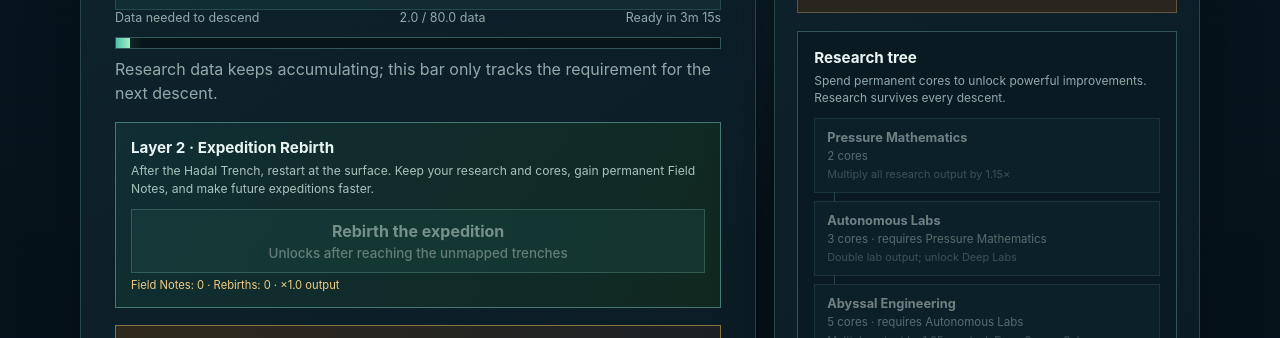
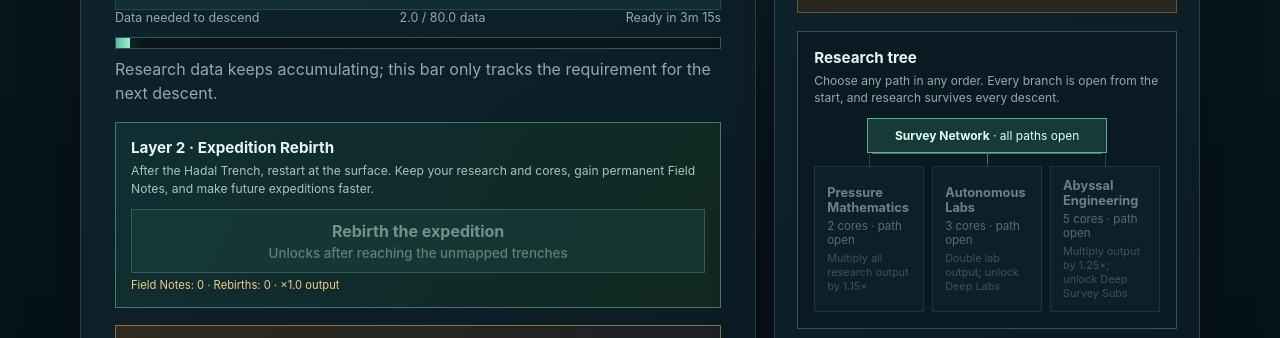
Before and after one commit to Jackaroo3007/Jacketry-Dash-Rewind, a plain HTML site: page index.html in a window 1280 px wide. Shown: the part 612-950 px from the top of the page. Drawn offline with Linux system fonts and the light colour scheme.

Commit message:
ui: branch research tree with open paths

```diff
--- a/index.html
+++ b/index.html
@@ -95,9 +95,12 @@
     .research-tree { margin-top: 18px; padding: 16px; border: 1px solid #315459; background: #0a1a22; }
     .research-tree h3 { margin: 0 0 5px; font-size: .95rem; }
     .research-tree > p { margin: 0 0 12px; color: var(--muted); font-size: .75rem; line-height: 1.45; }
-    .tree-grid { display: grid; gap: 8px; }
-    .research-node { position: relative; width: 100%; padding: 11px 12px; border: 1px solid #31535a; background: #102831; color: #deefeb; text-align: left; cursor: pointer; }
-    .research-node:not(:last-child):after { content: ""; position: absolute; left: 19px; bottom: -9px; z-index: 1; height: 9px; border-left: 1px solid #4a7775; }
+    .tree-root { position: relative; width: min(240px, 85%); margin: 10px auto 0; padding: 9px; border: 1px solid #62a99a; background: #163a38; color: #dcfff2; font-size: .75rem; text-align: center; }
+    .tree-root:after { content: ""; position: absolute; top: 100%; left: 50%; height: 12px; border-left: 1px solid #4a7775; }
+    .tree-grid { position: relative; display: grid; grid-template-columns: repeat(3, minmax(0, 1fr)); gap: 8px; padding-top: 13px; }
+    .tree-grid:before { content: ""; position: absolute; top: 0; left: 16.66%; right: 16.66%; border-top: 1px solid #4a7775; }
+    .research-node { position: relative; width: 100%; min-height: 112px; padding: 11px 12px; border: 1px solid #31535a; background: #102831; color: #deefeb; text-align: left; cursor: pointer; }
+    .research-node:before { content: ""; position: absolute; bottom: 100%; left: 50%; height: 13px; border-left: 1px solid #4a7775; }
     .research-node strong, .research-node span, .research-node small { display: block; }
     .research-node strong { font-size: .8rem; }
     .research-node span { margin-top: 4px; color: #a6c7c0; font-size: .72rem; }
@@ -130,6 +133,10 @@
       .layout { grid-template-columns: 1fr; }
       .side-panel { order: 2; }
       .map-panel { order: 3; }
+      .tree-grid { grid-template-columns: 1fr; padding: 12px 0 0 18px; }
+      .tree-grid:before { top: 0; bottom: 0; left: 7px; right: auto; border-top: 0; border-left: 1px solid #4a7775; }
+      .research-node { min-height: 0; }
+      .research-node:before { left: auto; right: 100%; bottom: 50%; width: 11px; height: 0; border-left: 0; border-top: 1px solid #4a7775; }
       .route { grid-template-columns: repeat(2, minmax(0, 1fr)); }
       .route-stop:last-child { grid-column: span 2; }
     }
@@ -239,16 +246,17 @@
         </div>
         <section class="research-tree" aria-labelledby="researchTitle">
           <h3 id="researchTitle">Research tree</h3>
-          <p>Spend permanent cores to unlock powerful improvements. Research survives every descent.</p>
+          <p>Choose any path in any order. Every branch is open from the start, and research survives every descent.</p>
+          <div class="tree-root"><strong>Survey Network</strong> · all paths open</div>
           <div class="tree-grid">
             <button class="research-node" id="researchPressure" type="button">
               <strong>Pressure Mathematics</strong><span id="pressureStatus">2 cores</span><small>Multiply all research output by 1.15×</small>
             </button>
             <button class="research-node" id="researchLabs" type="button">
-              <strong>Autonomous Labs</strong><span id="labsResearchStatus">3 cores · requires Pressure Mathematics</span><small>Double lab output; unlock Deep Labs</small>
+              <strong>Autonomous Labs</strong><span id="labsResearchStatus">3 cores</span><small>Double lab output; unlock Deep Labs</small>
             </button>
             <button class="research-node" id="researchAbyssal" type="button">
-              <strong>Abyssal Engineering</strong><span id="abyssalStatus">5 cores · requires Autonomous Labs</span><small>Multiply output by 1.25×; unlock Deep Survey Subs</small>
+              <strong>Abyssal Engineering</strong><span id="abyssalStatus">5 cores</span><small>Multiply output by 1.25×; unlock Deep Survey Subs</small>
             </button>
           </div>
         </section>
@@ -311,8 +319,8 @@
       const freshState = () => ({ depth: 0, data: 0, labs: 0, subs: 0, advancedLabs: 0, deepSubs: 0, cores: 0, coreLevels: 0, research: [], fieldNotes: 0, rebirths: 0, archiveSeals: 0, archiveAscensions: 0, lastTick: Date.now() });
       const RESEARCH = [
         { id: "pressure", label: "Pressure Mathematics", button: "researchPressure", status: "pressureStatus", cost: 2, requires: null },
-        { id: "labs", label: "Autonomous Labs", button: "researchLabs", status: "labsResearchStatus", cost: 3, requires: "pressure" },
-        { id: "abyssal", label: "Abyssal Engineering", button: "researchAbyssal", status: "abyssalStatus", cost: 5, requires: "labs" }
+        { id: "labs", label: "Autonomous Labs", button: "researchLabs", status: "labsResearchStatus", cost: 3, requires: null },
+        { id: "abyssal", label: "Abyssal Engineering", button: "researchAbyssal", status: "abyssalStatus", cost: 5, requires: null }
       ];
       let state = banned ? freshState() : loadState();
       let lastFrame = Date.now();
@@ -553,15 +561,13 @@
         tweenNumber("coreCount", state.cores);
         document.getElementById("coreCost").textContent = "Cost: 5 cores · +" + (state.coreLevels + 1) * 25 + "% output";
         document.getElementById("buyCore").disabled = state.cores < 5 || banned;
-        const researchLookup = Object.fromEntries(RESEARCH.map(node => [node.id, node]));
         for (const node of RESEARCH) {
           const unlocked = hasResearch(state, node.id);
-          const prerequisiteMet = !node.requires || hasResearch(state, node.requires);
           const button = document.getElementById(node.button);
           button.classList.toggle("unlocked", unlocked);
-          button.disabled = banned || unlocked || !prerequisiteMet || state.cores < node.cost;
+          button.disabled = banned || unlocked || state.cores < node.cost;
           const status = document.getElementById(node.status);
-          status.textContent = unlocked ? "UNLOCKED" : (node.cost + " cores" + (node.requires ? " · requires " + researchLookup[node.requires].label : ""));
+          status.textContent = unlocked ? "UNLOCKED" : (node.cost + " cores · path open");
         }
         document.getElementById("deepLabUpgrade").hidden = !hasResearch(state, "labs");
         document.getElementById("deepSubUpgrade").hidden = !hasResearch(state, "abyssal");
@@ -636,8 +642,7 @@
 
       function unlockResearch(id) {
         const node = RESEARCH.find(item => item.id === id);
-        if (!node || banned || hasResearch(state, id) ||
-            (node.requires && !hasResearch(state, node.requires)) || state.cores < node.cost) return;
+        if (!node || banned || hasResearch(state, id) || state.cores < node.cost) return;
         state.cores -= node.cost;
         state.research.push(id);
         announce(node.id === "pressure" ? "Pressure Mathematics unlocked. Output multiplied by 1.15×." :
```
